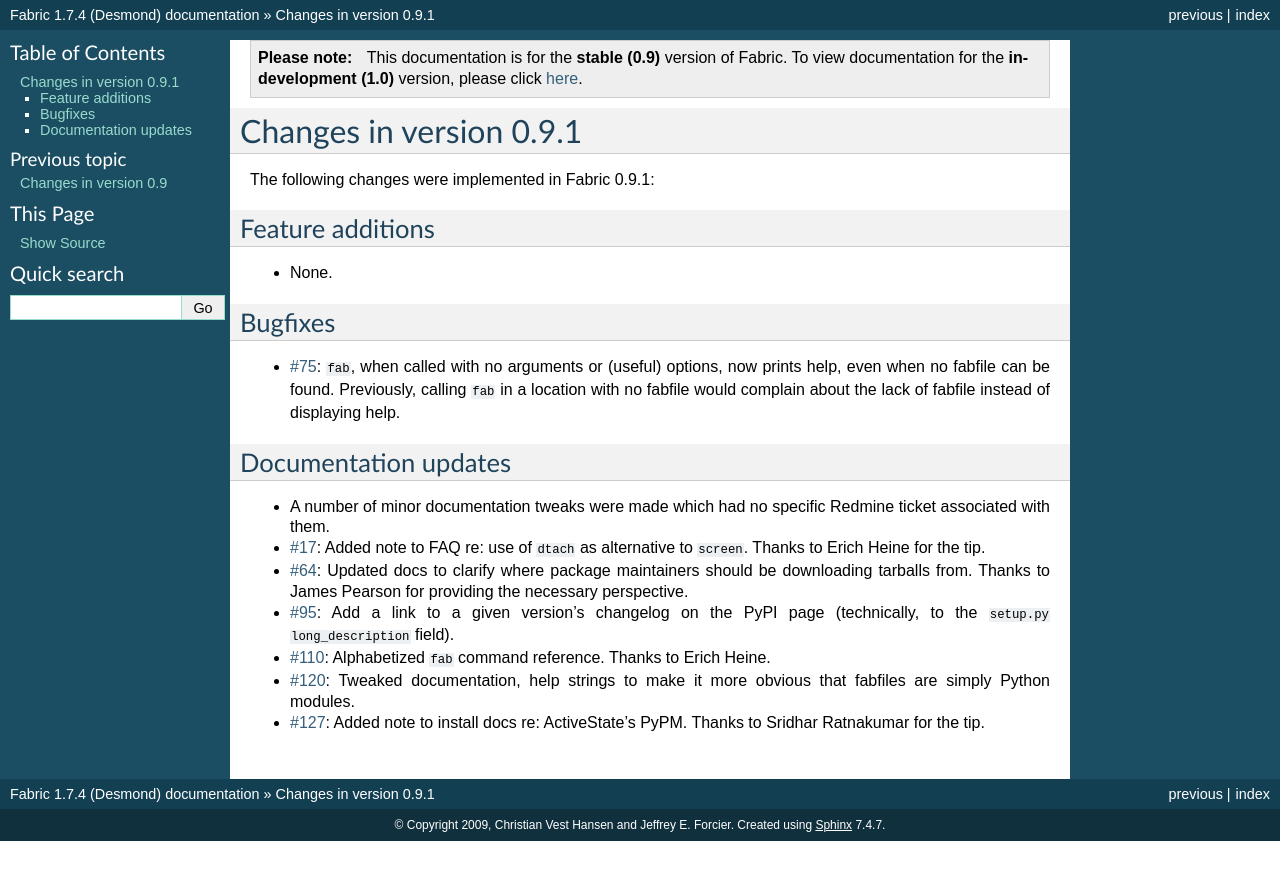
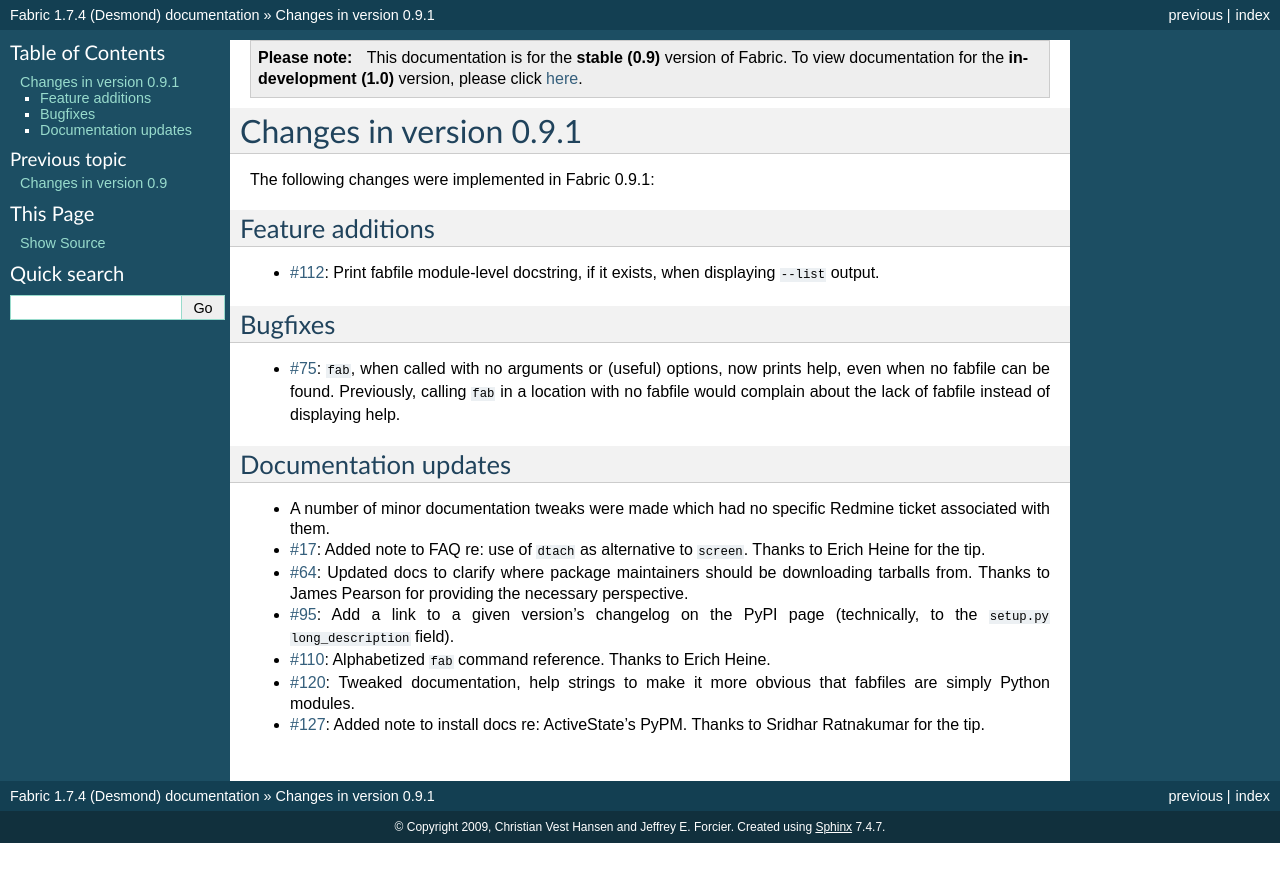
Before and after one commit to fabric/fabric, a Sphinx documentation site: the page built from docs/changes/0.9.1.rst, in a window 1280 px wide. Shown: the top 882 px of the page. Built offline with Sphinx 7.4.7, drawn with Linux system fonts in a browser that asks for light colours.

Commit message:
Add changelog entry re #112

```diff
--- a/docs/changes/0.9.1.rst
+++ b/docs/changes/0.9.1.rst
@@ -7,7 +7,8 @@
 Feature additions
 =================
 
-* None.
+* :issue:`112`: Print fabfile module-level docstring, if it exists, when
+  displaying ``--list`` output.
 
 Bugfixes
 ========
```
